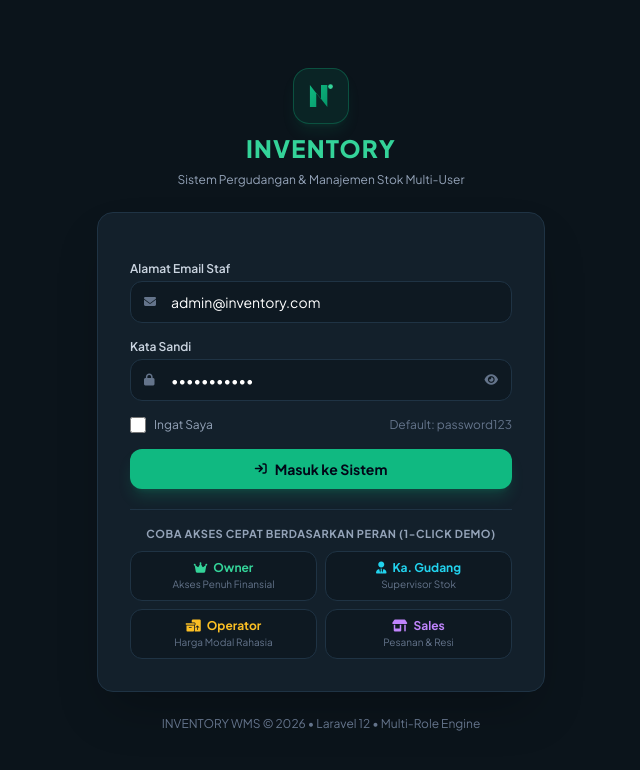
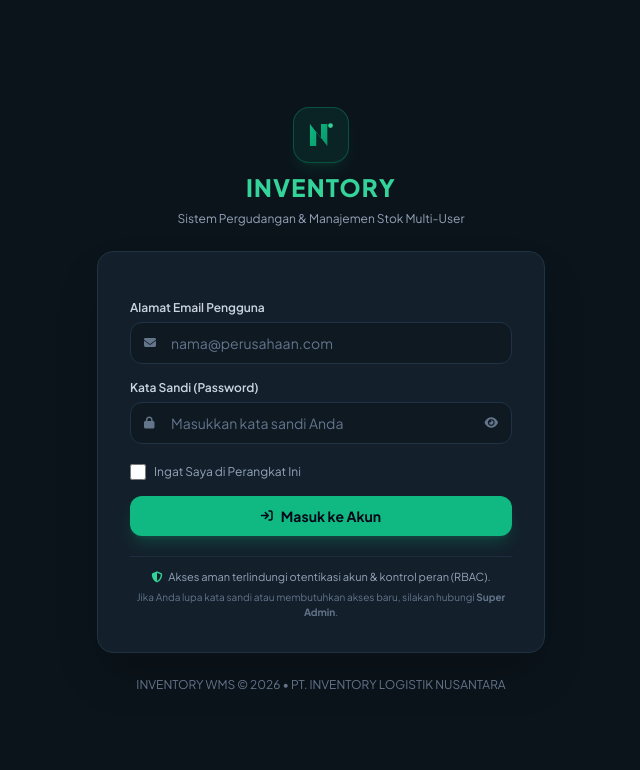
Before and after one commit to Khisall/laravel-warehouse-inventory, a Laravel app: page /login in a window 1280 px wide. Shown: the top 770 px of the page, without its empty margins (319-959 px from the left). Run offline with Laravel 12, Linux system fonts and the light colour scheme; some libraries are stand-ins or nearby versions.

Commit message:
fix(auth): remove quick demo login options and enforce individual account credentials

```diff
--- a/app/Http/Controllers/AuthController.php
+++ b/app/Http/Controllers/AuthController.php
@@ -52,30 +52,6 @@ class AuthController extends Controller
     }
 
     /**
-     * Quick demo switch for easy testing between roles.
-     */
-    public function demoLogin(Request $request, $role)
-    {
-        $allowedRoles = ['super_admin', 'warehouse_manager', 'warehouse_staff', 'sales_staff'];
-
-        if (!in_array($role, $allowedRoles)) {
-            abort(404);
-        }
-
-        $user = User::where('role', $role)->first();
-
-        if (!$user) {
-            return redirect()->route('login')->with('error', 'Pengguna demo untuk peran ' . $role . ' tidak ditemukan.');
-        }
-
-        Auth::login($user);
-        $user->update(['last_login_at' => now()]);
-        $request->session()->regenerate();
-
-        return redirect()->route('inventory.index')->with('success', 'Anda sekarang masuk sebagai ' . $user->name . ' (' . $user->role_badge_label . ')');
-    }
-
-    /**
      * Log out the authenticated user.
      */
     public function logout(Request $request)
--- a/resources/views/auth/login.blade.php
+++ b/resources/views/auth/login.blade.php
@@ -39,7 +39,7 @@
             <h1 class="text-2xl font-extrabold text-white tracking-wider uppercase flex items-center justify-center gap-1.5">
                 <span class="text-emerald-400">INVENTORY</span>
             </h1>
-            <p class="text-xs text-slate-400">Sistem Pergudangan & Manajemen Stok Multi-User</p>
+            <p class="text-xs text-slate-400">Sistem Pergudangan &amp; Manajemen Stok Multi-User</p>
         </div>
 
         <!-- Login Card -->
@@ -65,7 +65,7 @@
 
                 <!-- Email Input -->
                 <div>
-                    <label class="block text-xs font-semibold text-slate-300 mb-1">Alamat Email Staf</label>
+                    <label class="block text-xs font-semibold text-slate-300 mb-1.5">Alamat Email Pengguna</label>
                     <div class="relative">
                         <span class="absolute inset-y-0 left-0 flex items-center pl-3.5 pointer-events-none text-slate-500">
                             <i class="fa-solid fa-envelope text-xs"></i>
@@ -73,8 +73,9 @@
                         <input type="email"
                                name="email"
                                required
-                               value="{{ old('email', 'admin@inventory.com') }}"
-                               placeholder="nama@inventory.com"
+                               autocomplete="email"
+                               value="{{ old('email') }}"
+                               placeholder="nama@perusahaan.com"
                                class="w-full pl-10 pr-4 py-2.5 bg-[#0e1922] border border-[#1f3344] rounded-xl text-sm text-white placeholder-slate-500 focus:outline-none focus:border-emerald-500 focus:ring-1 focus:ring-emerald-500/40">
                     </div>
                     @error('email')
@@ -84,7 +85,7 @@
 
                 <!-- Password Input -->
                 <div>
-                    <label class="block text-xs font-semibold text-slate-300 mb-1">Kata Sandi</label>
+                    <label class="block text-xs font-semibold text-slate-300 mb-1.5">Kata Sandi (Password)</label>
                     <div class="relative">
                         <span class="absolute inset-y-0 left-0 flex items-center pl-3.5 pointer-events-none text-slate-500">
                             <i class="fa-solid fa-lock text-xs"></i>
@@ -92,8 +93,8 @@
                         <input :type="showPass ? 'text' : 'password'"
                                name="password"
                                required
-                               value="password123"
-                               placeholder="••••••••"
+                               autocomplete="current-password"
+                               placeholder="Masukkan kata sandi Anda"
                                class="w-full pl-10 pr-10 py-2.5 bg-[#0e1922] border border-[#1f3344] rounded-xl text-sm text-white placeholder-slate-500 focus:outline-none focus:border-emerald-500 focus:ring-1 focus:ring-emerald-500/40">
                         <button type="button" @click="showPass = !showPass" class="absolute inset-y-0 right-0 pr-3.5 flex items-center text-slate-500 hover:text-slate-300">
                             <i :class="showPass ? 'fa-eye-slash' : 'fa-eye'" class="fa-solid text-xs"></i>
@@ -102,53 +103,34 @@
                 </div>
 
                 <!-- Remember Me -->
-                <div class="flex items-center justify-between text-xs">
+                <div class="flex items-center justify-between text-xs pt-1">
                     <label class="flex items-center space-x-2 cursor-pointer">
                         <input type="checkbox" name="remember" class="w-4 h-4 rounded bg-[#0e1922] border-[#294255] text-emerald-500 focus:ring-0">
-                        <span class="text-slate-400">Ingat Saya</span>
+                        <span class="text-slate-400">Ingat Saya di Perangkat Ini</span>
                     </label>
-                    <span class="text-slate-500">Default: password123</span>
                 </div>
 
                 <!-- Submit Button -->
                 <button type="submit" class="w-full py-2.5 px-4 rounded-xl bg-emerald-500 hover:bg-emerald-600 text-slate-950 font-bold text-sm shadow-lg shadow-emerald-500/20 transition flex items-center justify-center gap-2">
                     <i class="fa-solid fa-arrow-right-to-bracket text-xs"></i>
-                    <span>Masuk ke Sistem</span>
+                    <span>Masuk ke Akun</span>
                 </button>
             </form>
 
-            <!-- 1-Click Role Switcher for Testing -->
-            <div class="pt-4 border-t border-[#1f3344] space-y-2">
-                <div class="text-[11px] font-bold text-slate-400 uppercase tracking-wider text-center">
-                    Coba Akses Cepat Berdasarkan Peran (1-Click Demo)
-                </div>
-                <div class="grid grid-cols-2 gap-2 text-xs">
-                    <a href="{{ route('auth.demo', 'super_admin') }}" class="p-2 rounded-xl bg-[#0e1922] hover:bg-emerald-500/10 border border-[#1f3344] hover:border-emerald-500/40 text-slate-300 hover:text-emerald-400 transition text-center flex flex-col items-center">
-                        <span class="font-bold text-emerald-400"><i class="fa-solid fa-crown mr-1"></i> Owner</span>
-                        <span class="text-[10px] text-slate-500">Akses Penuh Finansial</span>
-                    </a>
-
-                    <a href="{{ route('auth.demo', 'warehouse_manager') }}" class="p-2 rounded-xl bg-[#0e1922] hover:bg-cyan-500/10 border border-[#1f3344] hover:border-cyan-500/40 text-slate-300 hover:text-cyan-400 transition text-center flex flex-col items-center">
-                        <span class="font-bold text-cyan-400"><i class="fa-solid fa-user-tie mr-1"></i> Ka. Gudang</span>
-                        <span class="text-[10px] text-slate-500">Supervisor Stok</span>
-                    </a>
-
-                    <a href="{{ route('auth.demo', 'warehouse_staff') }}" class="p-2 rounded-xl bg-[#0e1922] hover:bg-amber-500/10 border border-[#1f3344] hover:border-amber-500/40 text-slate-300 hover:text-amber-400 transition text-center flex flex-col items-center">
-                        <span class="font-bold text-amber-400"><i class="fa-solid fa-boxes-packing mr-1"></i> Operator</span>
-                        <span class="text-[10px] text-slate-500">Harga Modal Rahasia</span>
-                    </a>
-
-                    <a href="{{ route('auth.demo', 'sales_staff') }}" class="p-2 rounded-xl bg-[#0e1922] hover:bg-purple-500/10 border border-[#1f3344] hover:border-purple-500/40 text-slate-300 hover:text-purple-400 transition text-center flex flex-col items-center">
-                        <span class="font-bold text-purple-400"><i class="fa-solid fa-shop mr-1"></i> Sales</span>
-                        <span class="text-[10px] text-slate-500">Pesanan & Resi</span>
-                    </a>
-                </div>
+            <div class="pt-3 border-t border-[#1f3344]/80 text-center">
+                <p class="text-[11px] text-slate-400">
+                    <i class="fa-solid fa-shield-halved text-emerald-400 mr-1"></i>
+                    Akses aman terlindungi otentikasi akun &amp; kontrol peran (RBAC).
+                </p>
+                <p class="text-[10px] text-slate-500 mt-1">
+                    Jika Anda lupa kata sandi atau membutuhkan akses baru, silakan hubungi <strong>Super Admin</strong>.
+                </p>
             </div>
 
         </div>
 
         <div class="text-center text-xs text-slate-500">
-            INVENTORY WMS &copy; {{ date('Y') }} &bull; Laravel 12 &bull; Multi-Role Engine
+            INVENTORY WMS &copy; {{ date('Y') }} &bull; PT. INVENTORY LOGISTIK NUSANTARA
         </div>
 
     </div>
--- a/routes/web.php
+++ b/routes/web.php
@@ -24,7 +24,6 @@ use Illuminate\Support\Facades\Route;
 Route::get('/login', [AuthController::class, 'showLogin'])->name('login');
 Route::post('/login', [AuthController::class, 'login'])->name('login.post');
 Route::post('/logout', [AuthController::class, 'logout'])->name('logout');
-Route::get('/auth/demo/{role}', [AuthController::class, 'demoLogin'])->name('auth.demo');
 
 // Root redirect
 Route::get('/', function () {
```
Also changed, not shown: app/Http/Controllers/GoodsReceiptController.php (+6 -3 lines), app/Http/Controllers/PurchaseOrderController.php (+6 -3 lines), app/Http/Controllers/StockOpnameController.php (+6 -3 lines), resources/views/layouts/app.blade.php (+0 -14 lines), 1 other file.
